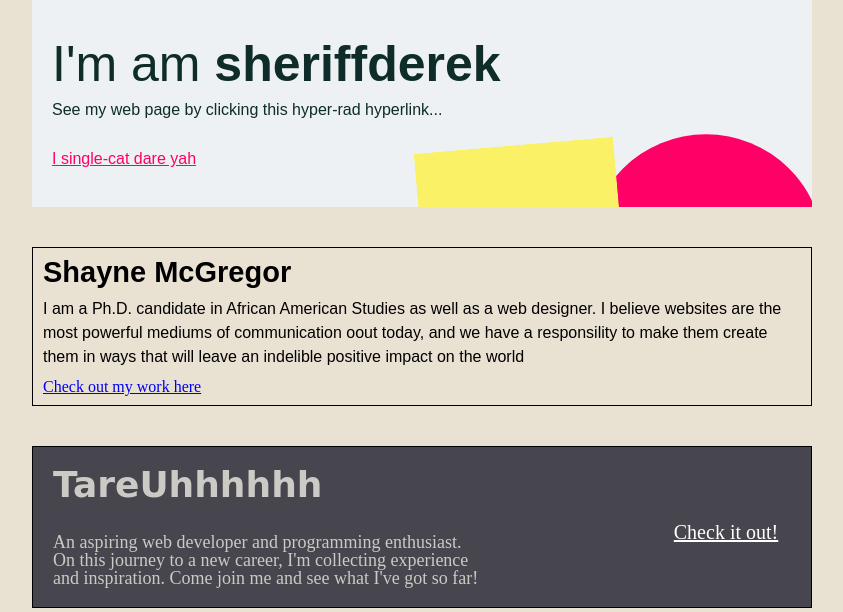
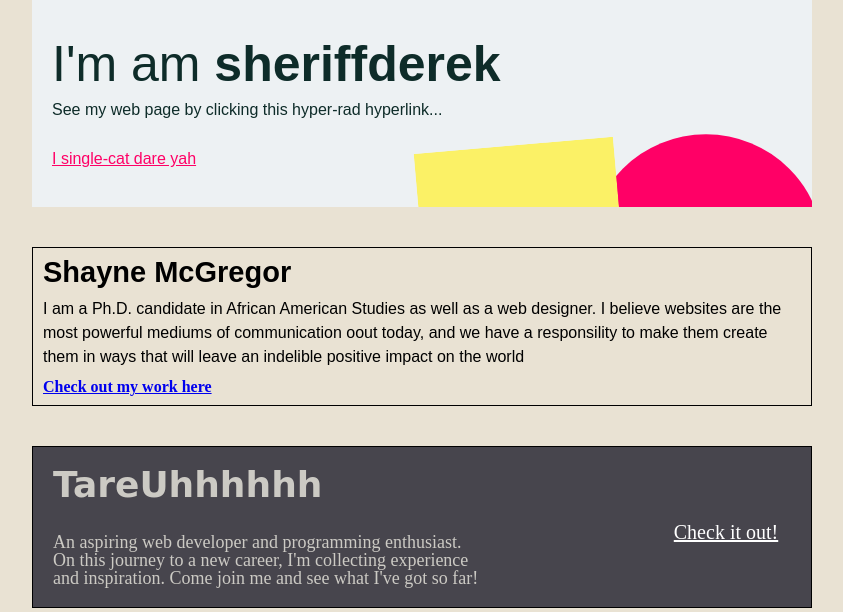
Before and after one commit to perpetual-education-personal/alpha-three-homepage, a PHP site: page / in a window 1280 px wide. Shown: the part 199-811 px from the top of the page, without its empty margins (218-1061 px from the left). Run offline with PHP 8.4, Linux system fonts and the light colour scheme; some web fonts are replaced.

Commit message:
add bold font weight to shayne’s link

```diff
--- a/index.php
+++ b/index.php
@@ -44,7 +44,7 @@
       <div class="student shayne">
         <h2 class="attention-voice">Shayne McGregor</h2>
         <p class="intro-voice">I am a Ph.D. candidate in African American Studies as well as a web designer. I believe websites are the most powerful mediums of communication oout today, and we have a responsility to make them create them in ways that will leave an indelible positive impact on the world</p>
-        <a href="shayne" target="shayne">Check out my work here</a>
+        <a href="shayne" style="font-weight:700" target="shayne">Check out my work here</a>
       </div>
 
       <div class="student tara">
```
